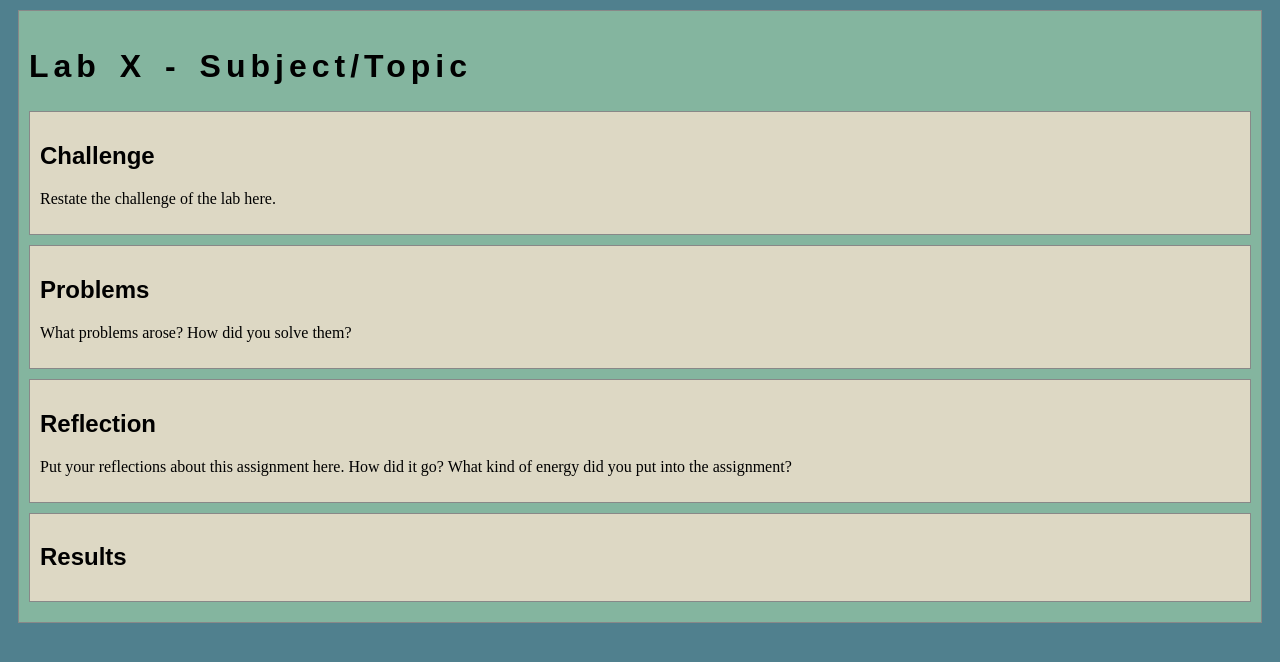
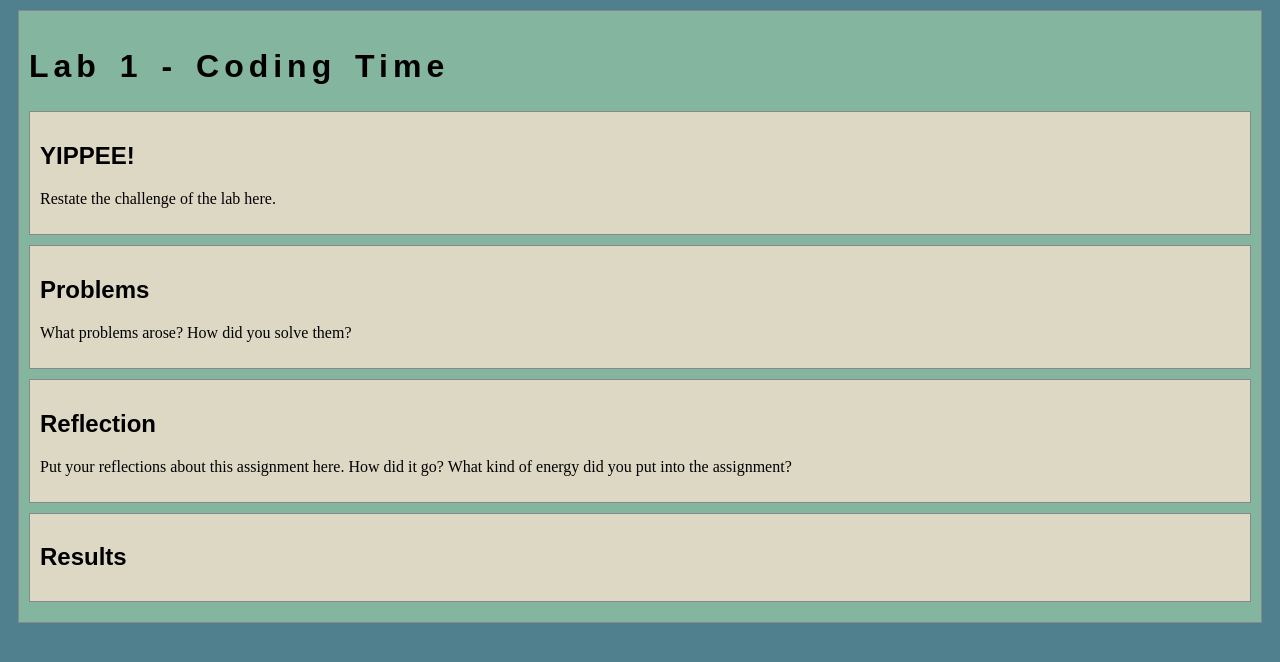
Before and after one commit to BennyBoi365/art101, a plain HTML site: page experiments/index.html in a window 1280 px wide. Drawn offline with nearby package versions, Linux system fonts and the light colour scheme; files that its build step writes are made by us from their sources; a script that the page names is missing.

Commit message:
Change is good

```diff
--- a/experiments/index.html
+++ b/experiments/index.html
@@ -2,7 +2,7 @@
 <html>
 <head>
 	<!-- This title is used for tabs and bookmarks -->
-	<title>Lab X - Subject/Topic</title>
+	<title>Lab 1 - Coding Time</title>
 
 	<!-- Use UTF character set, a good idea with any webpage -->
   	<meta charset="UTF-8" />
@@ -23,9 +23,9 @@
 	<!-- Style this page by changing the CSS in ../css/site.css or css/lab.css -->
 	<main id="content">
 		<section>
-			<h1>Lab X - Subject/Topic</h1>
+			<h1>Lab 1 - Coding Time</h1>
 			<div class="minor-section">
-					<h2>Challenge</h2>
+					<h2>YIPPEE!</h2>
 					<p>Restate the challenge of the lab here.</p>
 			</div>
 
```
Also changed, not shown: index.html (+3 -2 lines).
